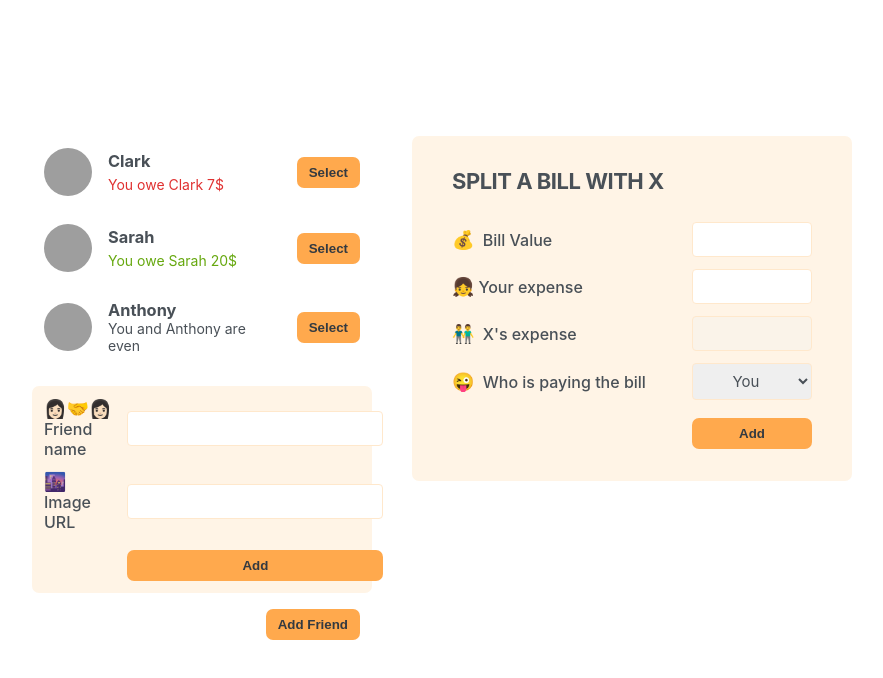
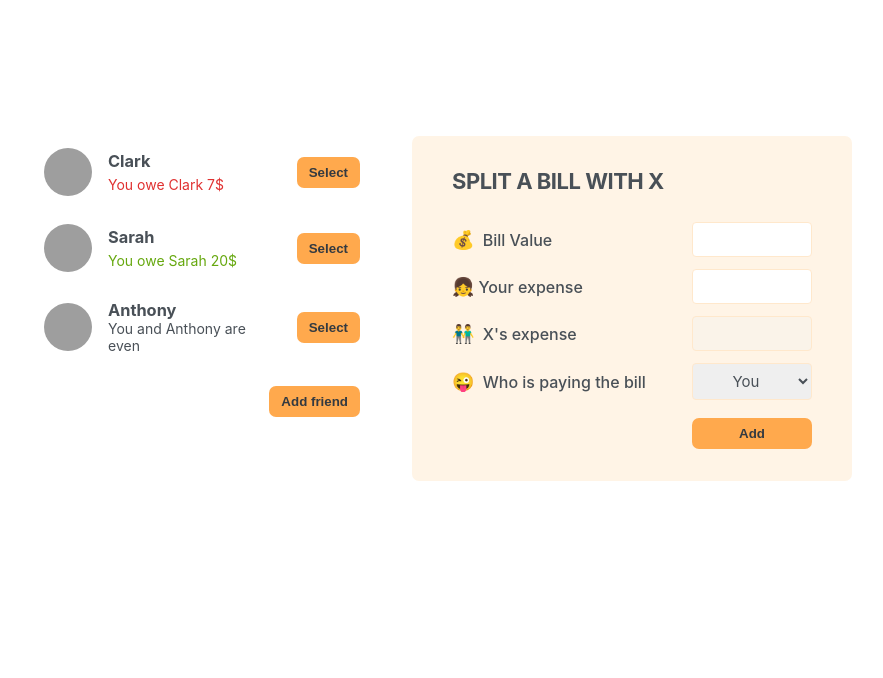
Before and after one commit to byunn90/Split-Bill-Brown-les, a React (Create React App) app in the folder split-the-bill/: page / in a window 1280 px wide. Shown: the top 678 px of the page, without its empty margins (198-1081 px from the left). Built offline with nearby package versions, Linux system fonts and the light colour scheme; grey boxes are pictures that could not be loaded.

Commit message:
fixed isuee with if statement

```diff
--- a/split-the-bill/src/App.js
+++ b/split-the-bill/src/App.js
@@ -1,3 +1,4 @@
+import { useState } from "react";
 import "./index.css";
 const initialFriends = [
   {
@@ -20,13 +21,30 @@
   },
 ];
 
+function Button({ children, onClick }) {
+  return (
+    <button className="button" onClick={onClick}>
+      {children}
+    </button>
+  );
+}
+
 export default function App() {
+  const [friends, setFriends] = useState(initialFriends);
+  const [showAddFriend, setShowAddFriend] = useState(false);
+
+  function handleShowAddFriend() {
+    setShowAddFriend((show) => !show);
+  }
+
   return (
     <div className="app">
       <div className="sidebar">
-        <FriendsList />
-        <FormAddFriend />
-        <Button>Add Friend</Button>
+        <FriendsList friends={friends} />
+        {showAddFriend && <FormAddFriend />}
+        <Button onClick={handleShowAddFriend}>
+          {showAddFriend ? "Close" : "Add friend"}
+        </Button>
       </div>
       <FormSplitBill />
     </div>
@@ -56,9 +74,7 @@
   );
 }
 
-function FriendsList() {
-  const friends = initialFriends;
-
+function FriendsList({ friends }) {
   return (
     <ul>
       {friends.map((friend) => (
@@ -68,17 +84,42 @@
   );
 }
 
-function Button({ children }) {
-  return <button className="button">{children}</button>;
-}
+function FormAddFriend() {
+  const [name, setName] = useState("");
+  const [image, setImage] = useState("https://i.pravatar.cc/48");
 
-function FormAddFriend() {
+  function handleSubmit(e) {
+    e.preventDefault();
+
+    if (!name || !image) return;
+
+    const id = crypto.randomUUID();
+    const newFriend = {
+      id,
+      name,
+      image: `${image}?=${id}`,
+      balance: 0,
+    };
+    console.log(newFriend);
+
+    setName("");
+    setImage("https://i.pravatar.cc/48");
+  }
+
   return (
-    <form className="form-add-friend">
+    <form className="form-add-friend" onSubmit={handleSubmit}>
       <label>👩🏻‍🤝‍👩🏻 Friend name</label>
-      <input />
+      <input
+        type="text"
+        value={name}
+        onChange={(e) => setName(e.target.value)}
+      />
       <label>🌆 Image URL</label>
-      <input type="text" />
+      <input
+        type="text"
+        value={image}
+        onChange={(e) => setImage(e.target.value)}
+      />
       <Button>Add</Button>
     </form>
   );
```
